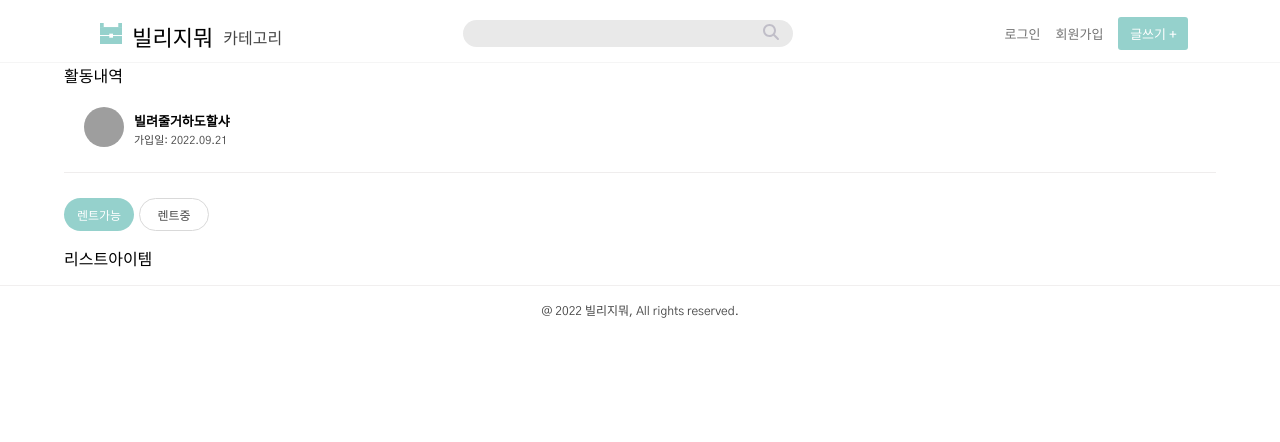
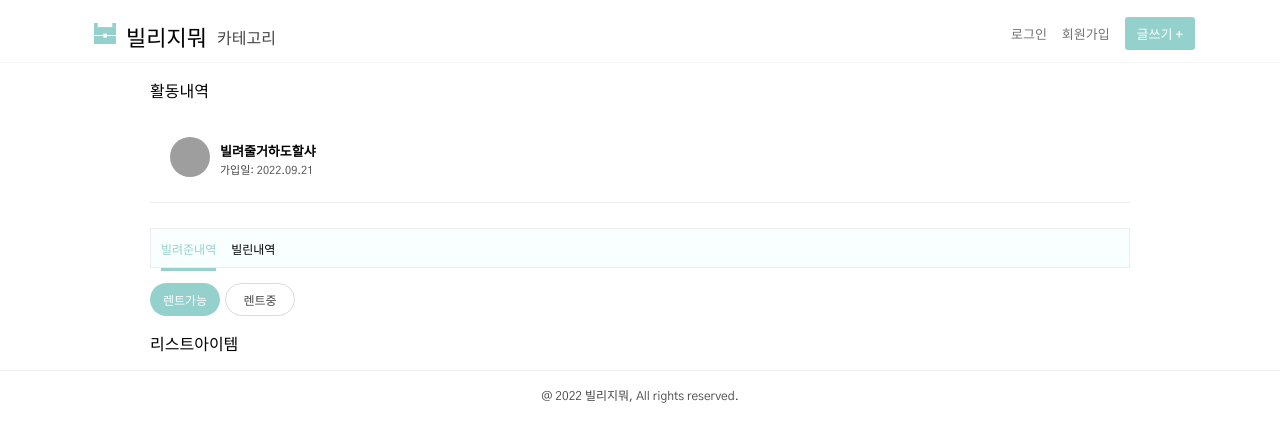
Before and after one commit to wonyong92/cobMainPrBackup, a React (Create React App) app in the folder client/: page /myactivity in a window 1280 px wide. Shown: the top 442 px of the page. Built offline with nearby package versions, Linux system fonts and the light colour scheme; grey boxes are pictures that could not be loaded.

Commit message:
[Design] css 수정

```diff
--- a/client/src/components/Descript/PageDescript.tsx
+++ b/client/src/components/Descript/PageDescript.tsx
@@ -5,6 +5,7 @@ const DescriptWrapper = styled.div`
     display: flex;
     flex-direction: column;
     align-items: center;
+
     margin-top: 30px;
     h4 {
         font-size: 18px;
@@ -12,8 +13,12 @@ const DescriptWrapper = styled.div`
     }
     p {
         font-size: 12px;
-        width: 100%;
         text-align: center;
+    }
+    @media screen and (max-width: 500px) {
+        p {
+            width: 80%;
+        }
     }
 `;
 const Back = styled.div`
@@ -25,13 +30,8 @@ const Back = styled.div`
     width: 330px;
     margin: 30px 0;
     @media screen and (max-width: 500px) {
-        display: flex;
-        justify-content: center;
-        align-items: center;
-        background-color: #f4fcfb;
         padding: 20px 4px;
         width: 290px;
-        margin: 30px 0;
     }
 `;
 const LogoSVG = styled(Logo)`
--- a/client/src/components/Header/Header.tsx
+++ b/client/src/components/Header/Header.tsx
@@ -1,20 +1,7 @@
 import styled from 'styled-components';
-import {
-    MyHeader,
-    Top,
-    LogoWrapper,
-    LogoSVG,
-    Icons,
-    Bottom,
-    DesktopTopRight,
-} from './style';
+import { MyHeader, Top, LogoWrapper, LogoSVG, Icons, Bottom, DesktopTopRight } from './style';
 import { FontAwesomeIcon } from '@fortawesome/react-fontawesome';
-import {
-    faBars,
-    faUser,
-    faCirclePlus,
-    faMagnifyingGlass,
-} from '@fortawesome/free-solid-svg-icons';
+import { faBars, faUser, faCirclePlus, faMagnifyingGlass } from '@fortawesome/free-solid-svg-icons';
 import { Link, useLocation, useNavigate } from 'react-router-dom';
 import { useContext, useState } from 'react';
 import MenuModal from '../Modal/MenuModal';
@@ -29,8 +16,7 @@ const Header = () => {
     const { user, setUser } = useContext(UserContext);
     const navigate = useNavigate();
     const location = useLocation();
-    const pathCondition =
-        location.pathname === '/mypage' || location.pathname === '/myactiviery';
+    const pathCondition = location.pathname === '/mypage' || location.pathname === '/myactivity';
     const [menuModal, setMenuModal] = useState(false);
     const [userModal, setUserModal] = useState(false);
     const [keyword, setKeyword] = useState<string>('');
@@ -38,16 +24,10 @@ const Header = () => {
         <MyHeader>
             <Top>
                 <TopLeft>
-                    <LogoWrapper
-                        menuModal={menuModal}
-                        onClick={() => navigate(`/`)}
-                    >
+                    <LogoWrapper menuModal={menuModal} onClick={() => navigate(`/`)}>
                         <LogoSVG />
                         <div className="title">빌리지뭐</div>
-                        <div
-                            className="category"
-                            onClick={() => setMenuModal(true)}
-                        >
+                        <div className="category" onClick={() => setMenuModal(true)}>
                             카테고리
                         </div>
                     </LogoWrapper>
@@ -55,10 +35,7 @@ const Header = () => {
                 <TopRight>
                     <Icons>
                         <Link to={user.memberId ? '/postwrite' : '/login'}>
-                            <FontAwesomeIcon
-                                icon={faCirclePlus}
-                                className="icon"
-                            />
+                            <FontAwesomeIcon icon={faCirclePlus} className="icon" />
                         </Link>
                         <FontAwesomeIcon
                             icon={faBars}
@@ -68,16 +45,16 @@ const Header = () => {
                         <FontAwesomeIcon
                             icon={faUser}
                             onClick={
-                                user.memberId
-                                    ? () => setUserModal(true)
-                                    : () => navigate('/login')
+                                user.memberId ? () => setUserModal(true) : () => navigate('/login')
                             }
                             className="icon"
                         />
                     </Icons>
                 </TopRight>
             </Top>
-            {pathCondition ? null : (
+            {pathCondition ? (
+                <Bottom></Bottom>
+            ) : (
                 <Bottom>
                     <TextInput
                         type="text"
@@ -97,9 +74,7 @@ const Header = () => {
                     <FontAwesomeIcon
                         icon={faUser}
                         onClick={
-                            user.memberId
-                                ? () => setUserModal(true)
-                                : () => navigate('/login')
+                            user.memberId ? () => setUserModal(true) : () => navigate('/login')
                         }
                         className="icon"
                     />
@@ -121,9 +96,7 @@ const Header = () => {
                     <Button text={'글쓰기 +'} width={'short'} />
                 </Link>
             </DesktopTopRight>
-            {menuModal ? (
-                <MenuModal menuModal={menuModal} setMenuModal={setMenuModal} />
-            ) : null}
+            {menuModal ? <MenuModal menuModal={menuModal} setMenuModal={setMenuModal} /> : null}
             {user.memberId && userModal ? (
                 <UserModal userModal={userModal} setUserModal={setUserModal} />
             ) : null}
--- a/client/src/components/Header/style.ts
+++ b/client/src/components/Header/style.ts
@@ -43,9 +43,7 @@ export const LogoWrapper = styled.div<{
         padding-bottom: 5px;
         color: ${(props) => (props.menuModal === true ? '#95d1cc' : '#464646')};
         border-bottom: ${(props) =>
-            props.menuModal === true
-                ? '3px solid #95d1cc'
-                : '3px solid transparent'};
+            props.menuModal === true ? '3px solid #95d1cc' : '3px solid transparent'};
     }
     .category:hover {
         color: #95d1cc;
@@ -82,6 +80,7 @@ export const Icons = styled.div`
 export const Bottom = styled.div`
     display: flex;
     justify-content: center;
+    width: 30%;
     input {
         margin-top: 10px;
         min-width: 330px;
--- a/client/src/pages/MyActivity/MyActivity.tsx
+++ b/client/src/pages/MyActivity/MyActivity.tsx
@@ -8,6 +8,10 @@ const MyActivity = () => {
         <Container>
             <Title>활동내역</Title>
             <UserCard />
+            <SubTitle>
+                <div className="subtitle">빌려준내역</div>
+                <div className="deActive">빌린내역</div>
+            </SubTitle>
             <BtnWrapper>
                 <Button
                     text={'렌트가능'}
@@ -32,17 +36,50 @@ export default MyActivity;
 const Container = styled.div`
     display: flex;
     flex-direction: column;
-    width: 90%;
-    align-items: flex-start;
+    width: 980px;
+    margin-top: 15px;
+    @media screen and (max-width: 500px) {
+        width: 90%;
+    }
 `;
 
 const Title = styled.div`
     text-align: left;
     font-weight: 500;
+    margin-bottom: 15px;
 `;
+const SubTitle = styled.div`
+    display: flex;
+    align-items: center;
+    background-color: #f9fffe;
+    border: #efeded 0.5px solid;
 
+    height: 40px;
+    .subtitle {
+        margin-left: 10px;
+        padding-top: 15px;
+        padding-bottom: 10px;
+        font-size: 12px;
+        font-weight: 500;
+        color: #95d1cc;
+        border-bottom: 3px solid #95d1cc;
+        cursor: pointer;
+    }
+    .deActive {
+        font-size: 12px;
+        font-weight: 500;
+        margin-left: 15px;
+        padding-top: 15px;
+        padding-bottom: 10px;
+        border-bottom: 3px solid transparent;
+    }
+    @media screen and (max-width: 500px) {
+        width: 320px;
+    }
+`;
 const BtnWrapper = styled.div`
     display: flex;
+    margin-top: 15px;
     margin-bottom: 15px;
     button {
         margin-right: 5px;
--- a/client/src/pages/MyPage/Mypage.tsx
+++ b/client/src/pages/MyPage/Mypage.tsx
@@ -36,7 +36,7 @@ export default Mypage;
 const Container = styled.div`
     display: flex;
     flex-direction: row;
-    width: 55%;
+    width: 980px;
     margin-top: 15px;
     @media screen and (max-width: 500px) {
         display: flex;
```
